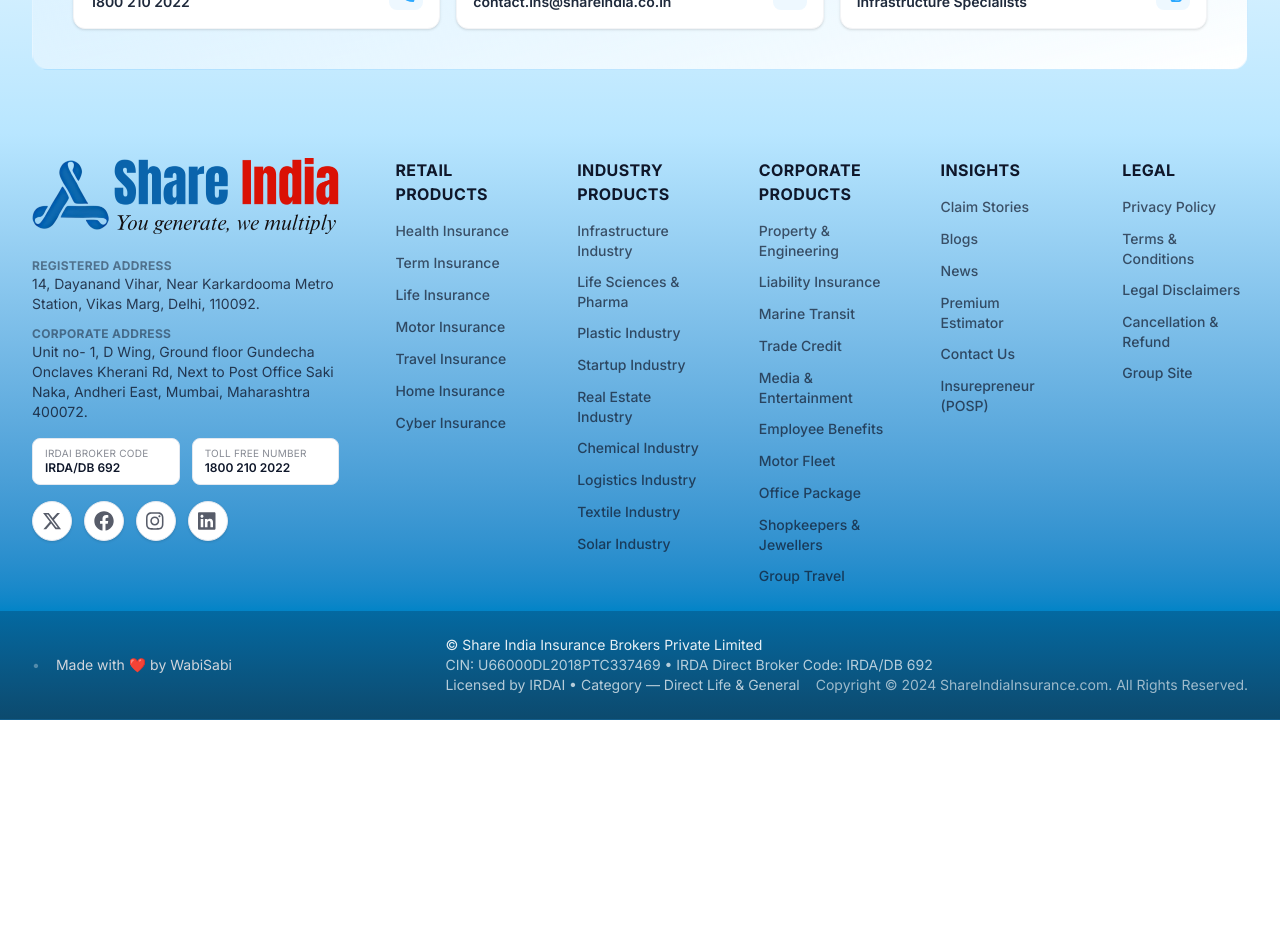
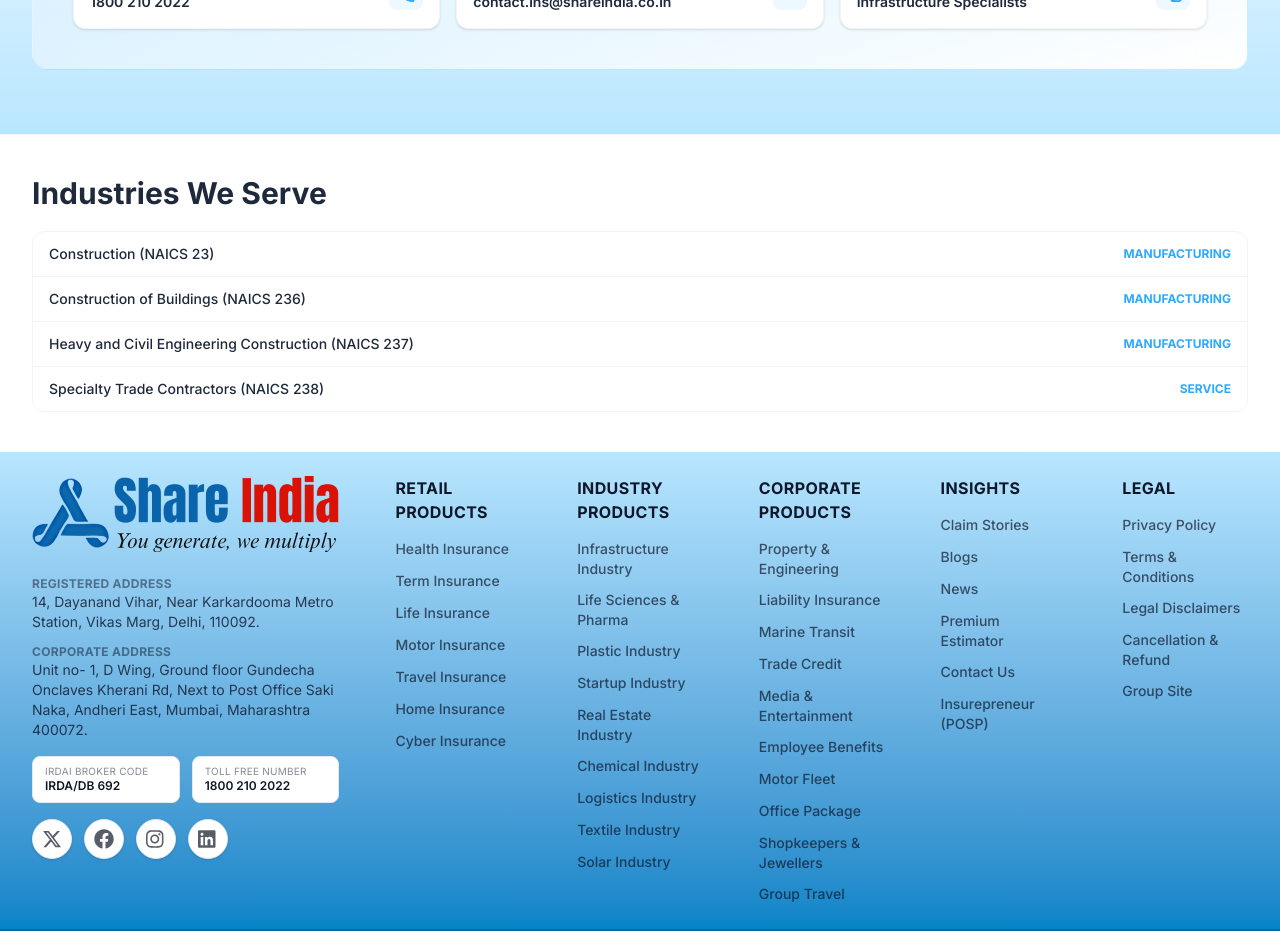
Before and after one commit to TheWabiSabi/Share-India-Website, a Next.js app: page /industries/construction-engineering in a window 1280 px wide. Shown: the part 4200-5131 px from the top of the page. Before the commit the page ends 4920 px from the top, so only its background shows below. Built offline with nearby package versions, Linux system fonts and the light colour scheme.

Commit message:
Added Industries We Servesection

```diff
--- a/app/industries/construction-engineering/page.tsx
+++ b/app/industries/construction-engineering/page.tsx
@@ -2,6 +2,13 @@
 import IndustryPage from '../_components/main';
 import { details } from './data';
 import { quizQuestions } from '../_data/questions/construction-engineering';
+
+const industriesServed = [
+  { detail: 'Construction (NAICS 23)', type: 'manufacturing' },
+  { detail: 'Construction of Buildings (NAICS 236)', type: 'manufacturing' },
+  { detail: 'Heavy and Civil Engineering Construction (NAICS 237)', type: 'manufacturing' },
+  { detail: 'Specialty Trade Contractors (NAICS 238)', type: 'Service' },
+];
 
 export const metadata: Metadata = {
   title: 'Construction & Engineering Insurance Solutions | SIIB',
@@ -12,5 +19,22 @@
 };
 
 export default function ConstructionEngineeringPage() {
-  return <IndustryPage details={details} questions={quizQuestions} />;
+  return (
+    <>
+      <IndustryPage details={details} questions={quizQuestions} />
+      <section className="border-t border-gray-100 bg-white py-10">
+        <div className="mx-auto max-w-7xl px-4 sm:px-6 lg:px-8">
+          <h2 className="text-si-ink text-2xl font-bold md:text-3xl">Industries We Serve</h2>
+          <ul className="mt-5 divide-y divide-gray-100 rounded-xl border border-gray-100 bg-white">
+            {industriesServed.map((industry) => (
+              <li key={industry.detail} className="flex flex-col gap-1 px-4 py-3 sm:flex-row sm:items-center sm:justify-between">
+                <span className="text-si-ink text-sm font-medium">{industry.detail}</span>
+                <span className="text-si-primary text-xs font-bold uppercase">{industry.type}</span>
+              </li>
+            ))}
+          </ul>
+        </div>
+      </section>
+    </>
+  );
 }
--- a/app/industries/education-training/page.tsx
+++ b/app/industries/education-training/page.tsx
@@ -2,6 +2,11 @@
 import IndustryPage from '../_components/main';
 import { details } from './data';
 import { quizQuestions } from '../_data/questions/education-training';
+
+const industriesServed = [
+  { detail: 'Education and Health Services', type: 'Service' },
+  { detail: 'Educational Services (NAICS 61)', type: 'Service' },
+];
 
 export const metadata: Metadata = {
   title: 'Education & Training Institution Insurance | SIIB',
@@ -11,5 +16,22 @@
 };
 
 export default function EducationTrainingPage() {
-  return <IndustryPage details={details} questions={quizQuestions} />;
+  return (
+    <>
+      <IndustryPage details={details} questions={quizQuestions} />
+      <section className="border-t border-gray-100 bg-white py-10">
+        <div className="mx-auto max-w-7xl px-4 sm:px-6 lg:px-8">
+          <h2 className="text-si-ink text-2xl font-bold md:text-3xl">Industries We Serve</h2>
+          <ul className="mt-5 divide-y divide-gray-100 rounded-xl border border-gray-100 bg-white">
+            {industriesServed.map((industry) => (
+              <li key={industry.detail} className="flex flex-col gap-1 px-4 py-3 sm:flex-row sm:items-center sm:justify-between">
+                <span className="text-si-ink text-sm font-medium">{industry.detail}</span>
+                <span className="text-si-primary text-xs font-bold uppercase">{industry.type}</span>
+              </li>
+            ))}
+          </ul>
+        </div>
+      </section>
+    </>
+  );
 }
--- a/app/industries/healthcare/page.tsx
+++ b/app/industries/healthcare/page.tsx
@@ -2,6 +2,8 @@
 import IndustryPage from '../_components/main';
 import { details } from './data';
 import { quizQuestions } from '../_data/questions/healthcare';
+
+const industriesServed = [{ detail: 'Hospitals (NAICS 622)', type: 'Service' }];
 
 export const metadata: Metadata = {
   title: 'Healthcare Industry Insurance Solutions | SIIB',
@@ -11,5 +13,22 @@
 };
 
 export default function HealthcarePage() {
-  return <IndustryPage details={details} questions={quizQuestions} />;
+  return (
+    <>
+      <IndustryPage details={details} questions={quizQuestions} />
+      <section className="border-t border-gray-100 bg-white py-10">
+        <div className="mx-auto max-w-7xl px-4 sm:px-6 lg:px-8">
+          <h2 className="text-si-ink text-2xl font-bold md:text-3xl">Industries We Serve</h2>
+          <ul className="mt-5 divide-y divide-gray-100 rounded-xl border border-gray-100 bg-white">
+            {industriesServed.map((industry) => (
+              <li key={industry.detail} className="flex flex-col gap-1 px-4 py-3 sm:flex-row sm:items-center sm:justify-between">
+                <span className="text-si-ink text-sm font-medium">{industry.detail}</span>
+                <span className="text-si-primary text-xs font-bold uppercase">{industry.type}</span>
+              </li>
+            ))}
+          </ul>
+        </div>
+      </section>
+    </>
+  );
 }
--- a/app/industries/hospitality-food/page.tsx
+++ b/app/industries/hospitality-food/page.tsx
@@ -2,6 +2,13 @@
 import IndustryPage from '../_components/main';
 import { details } from './data';
 import { quizQuestions } from '../_data/questions/hospitality-food';
+
+const industriesServed = [
+  { detail: 'Accommodation and Food Services (NAICS 72)', type: 'Service' },
+  { detail: 'Food Services and Drinking Places (NAICS 722)', type: 'Service' },
+  { detail: 'Food and Beverage Stores (NAICS 445)', type: 'Service' },
+  { detail: 'Leisure and Hospitality', type: 'Service' },
+];
 
 export const metadata: Metadata = {
   title: 'Hospitality & Food Business Insurance | SIIB',
@@ -11,5 +18,22 @@
 };
 
 export default function HospitalityFoodPage() {
-  return <IndustryPage details={details} questions={quizQuestions} />;
+  return (
+    <>
+      <IndustryPage details={details} questions={quizQuestions} />
+      <section className="border-t border-gray-100 bg-white py-10">
+        <div className="mx-auto max-w-7xl px-4 sm:px-6 lg:px-8">
+          <h2 className="text-si-ink text-2xl font-bold md:text-3xl">Industries We Serve</h2>
+          <ul className="mt-5 divide-y divide-gray-100 rounded-xl border border-gray-100 bg-white">
+            {industriesServed.map((industry) => (
+              <li key={industry.detail} className="flex flex-col gap-1 px-4 py-3 sm:flex-row sm:items-center sm:justify-between">
+                <span className="text-si-ink text-sm font-medium">{industry.detail}</span>
+                <span className="text-si-primary text-xs font-bold uppercase">{industry.type}</span>
+              </li>
+            ))}
+          </ul>
+        </div>
+      </section>
+    </>
+  );
 }
--- a/app/industries/it-offices/page.tsx
+++ b/app/industries/it-offices/page.tsx
@@ -2,6 +2,28 @@
 import IndustryPage from '../_components/main';
 import { details } from './data';
 import { quizQuestions } from '../_data/questions/it-offices';
+
+const industriesServed = [
+  { detail: 'Credit Intermediation and Related Activities (NAICS 522)', type: 'Service' },
+  { detail: 'Financial Activities', type: 'Service' },
+  { detail: 'Furniture and Home Furnishings Stores (NAICS 442)', type: 'Service' },
+  { detail: 'Insurance Carriers and Related Activities (NAICS 524)', type: 'Service' },
+  { detail: 'Monetary Authorities - Central Bank (NAICS 521)', type: 'Service' },
+  { detail: 'Museums, Historical Sites, and Similar Institutions (NAICS 712)', type: 'Service' },
+  { detail: 'Nursing and Residential Care Facilities (NAICS 623)', type: 'Service' },
+  { detail: 'Printing and Related Support Activities (NAICS 323)', type: 'manufacturing' },
+  {
+    detail:
+      'Securities, Commodity Contracts, and Other Financial Investments and Related Activities',
+    type: 'Service',
+  },
+  { detail: 'Support Activities for Agriculture and Forestry (NAICS 115)', type: 'Service' },
+  { detail: 'Support Activities for Mining (NAICS 213)', type: 'Service' },
+  { detail: 'Support Activities for Transportation (NAICS 488)', type: 'Service' },
+  { detail: 'Trade, Transportation, and Utilities', type: 'Service' },
+  { detail: 'Transit and Ground Passenger Transportation (NAICS 485)', type: 'Service' },
+  { detail: 'Utilities (NAICS 22)', type: 'Service' },
+];
 
 export const metadata: Metadata = {
   title: 'IT & Office Business Insurance Solutions | SIIB',
@@ -11,5 +33,22 @@
 };
 
 export default function ITOfficesPage() {
-  return <IndustryPage details={details} questions={quizQuestions} />;
+  return (
+    <>
+      <IndustryPage details={details} questions={quizQuestions} />
+      <section className="border-t border-gray-100 bg-white py-10">
+        <div className="mx-auto max-w-7xl px-4 sm:px-6 lg:px-8">
+          <h2 className="text-si-ink text-2xl font-bold md:text-3xl">Industries We Serve</h2>
+          <ul className="mt-5 divide-y divide-gray-100 rounded-xl border border-gray-100 bg-white">
+            {industriesServed.map((industry) => (
+              <li key={industry.detail} className="flex flex-col gap-1 px-4 py-3 sm:flex-row sm:items-center sm:justify-between">
+                <span className="text-si-ink text-sm font-medium">{industry.detail}</span>
+                <span className="text-si-primary text-xs font-bold uppercase">{industry.type}</span>
+              </li>
+            ))}
+          </ul>
+        </div>
+      </section>
+    </>
+  );
 }
--- a/app/industries/retail-showroom/page.tsx
+++ b/app/industries/retail-showroom/page.tsx
@@ -2,6 +2,12 @@
 import IndustryPage from '../_components/main';
 import { details } from './data';
 import { quizQuestions } from '../_data/questions/retail-showroom';
+
+const industriesServed = [
+  { detail: 'Miscellaneous Store Retailers (NAICS 453)', type: 'Service' },
+  { detail: 'Nonstore Retailers (NAICS 454)', type: 'Service' },
+  { detail: 'Retail Trade (NAICS 44-45)', type: 'Service' },
+];
 
 export const metadata: Metadata = {
   title: 'Retail & Showroom Insurance Solutions | SIIB',
@@ -11,5 +17,22 @@
 };
 
 export default function RetailShowroomPage() {
-  return <IndustryPage details={details} questions={quizQuestions} />;
+  return (
+    <>
+      <IndustryPage details={details} questions={quizQuestions} />
+      <section className="border-t border-gray-100 bg-white py-10">
+        <div className="mx-auto max-w-7xl px-4 sm:px-6 lg:px-8">
+          <h2 className="text-si-ink text-2xl font-bold md:text-3xl">Industries We Serve</h2>
+          <ul className="mt-5 divide-y divide-gray-100 rounded-xl border border-gray-100 bg-white">
+            {industriesServed.map((industry) => (
+              <li key={industry.detail} className="flex flex-col gap-1 px-4 py-3 sm:flex-row sm:items-center sm:justify-between">
+                <span className="text-si-ink text-sm font-medium">{industry.detail}</span>
+                <span className="text-si-primary text-xs font-bold uppercase">{industry.type}</span>
+              </li>
+            ))}
+          </ul>
+        </div>
+      </section>
+    </>
+  );
 }
--- a/app/industries/transport-infrastructure/page.tsx
+++ b/app/industries/transport-infrastructure/page.tsx
@@ -2,6 +2,17 @@
 import IndustryPage from '../_components/main';
 import { details } from './data';
 import { quizQuestions } from '../_data/questions/transport-infrastructure';
+
+const industriesServed = [
+  { detail: 'Air Transportation (NAICS 481)', type: 'Service' },
+  { detail: 'Couriers and Messengers (NAICS 492)', type: 'Service' },
+  { detail: 'Pipeline Transportation (NAICS 486)', type: 'Service' },
+  { detail: 'Rail Transportation (NAICS 482)', type: 'Service' },
+  { detail: 'Scenic and Sightseeing Transportation (NAICS 487)', type: 'Service' },
+  { detail: 'Transportation and Warehousing (NAICS 48-49)', type: 'manufacturing' },
+  { detail: 'Truck Transportation (NAICS 484)', type: 'Service' },
+  { detail: 'Water Transportation (NAICS 483)', type: 'Service' },
+];
 
 export const metadata: Metadata = {
   title: 'Transport & Infrastructure Insurance Solutions | SIIB',
@@ -11,5 +22,22 @@
 };
 
 export default function TransportInfrastructurePage() {
-  return <IndustryPage details={details} questions={quizQuestions} />;
+  return (
+    <>
+      <IndustryPage details={details} questions={quizQuestions} />
+      <section className="border-t border-gray-100 bg-white py-10">
+        <div className="mx-auto max-w-7xl px-4 sm:px-6 lg:px-8">
+          <h2 className="text-si-ink text-2xl font-bold md:text-3xl">Industries We Serve</h2>
+          <ul className="mt-5 divide-y divide-gray-100 rounded-xl border border-gray-100 bg-white">
+            {industriesServed.map((industry) => (
+              <li key={industry.detail} className="flex flex-col gap-1 px-4 py-3 sm:flex-row sm:items-center sm:justify-between">
+                <span className="text-si-ink text-sm font-medium">{industry.detail}</span>
+                <span className="text-si-primary text-xs font-bold uppercase">{industry.type}</span>
+              </li>
+            ))}
+          </ul>
+        </div>
+      </section>
+    </>
+  );
 }
--- a/app/industries/warehousing-logistics/page.tsx
+++ b/app/industries/warehousing-logistics/page.tsx
@@ -2,6 +2,8 @@
 import IndustryPage from '../_components/main';
 import { details } from './data';
 import { quizQuestions } from '../_data/questions/warehousing-logistics';
+
+const industriesServed = [{ detail: 'Warehousing and Storage (NAICS 493)', type: 'manufacturing' }];
 
 export const metadata: Metadata = {
   title: 'Warehousing & Logistics Insurance Solutions | SIIB',
@@ -11,5 +13,22 @@
 };
 
 export default function WarehousingLogisticsPage() {
-  return <IndustryPage details={details} questions={quizQuestions} />;
+  return (
+    <>
+      <IndustryPage details={details} questions={quizQuestions} />
+      <section className="border-t border-gray-100 bg-white py-10">
+        <div className="mx-auto max-w-7xl px-4 sm:px-6 lg:px-8">
+          <h2 className="text-si-ink text-2xl font-bold md:text-3xl">Industries We Serve</h2>
+          <ul className="mt-5 divide-y divide-gray-100 rounded-xl border border-gray-100 bg-white">
+            {industriesServed.map((industry) => (
+              <li key={industry.detail} className="flex flex-col gap-1 px-4 py-3 sm:flex-row sm:items-center sm:justify-between">
+                <span className="text-si-ink text-sm font-medium">{industry.detail}</span>
+                <span className="text-si-primary text-xs font-bold uppercase">{industry.type}</span>
+              </li>
+            ))}
+          </ul>
+        </div>
+      </section>
+    </>
+  );
 }
```
